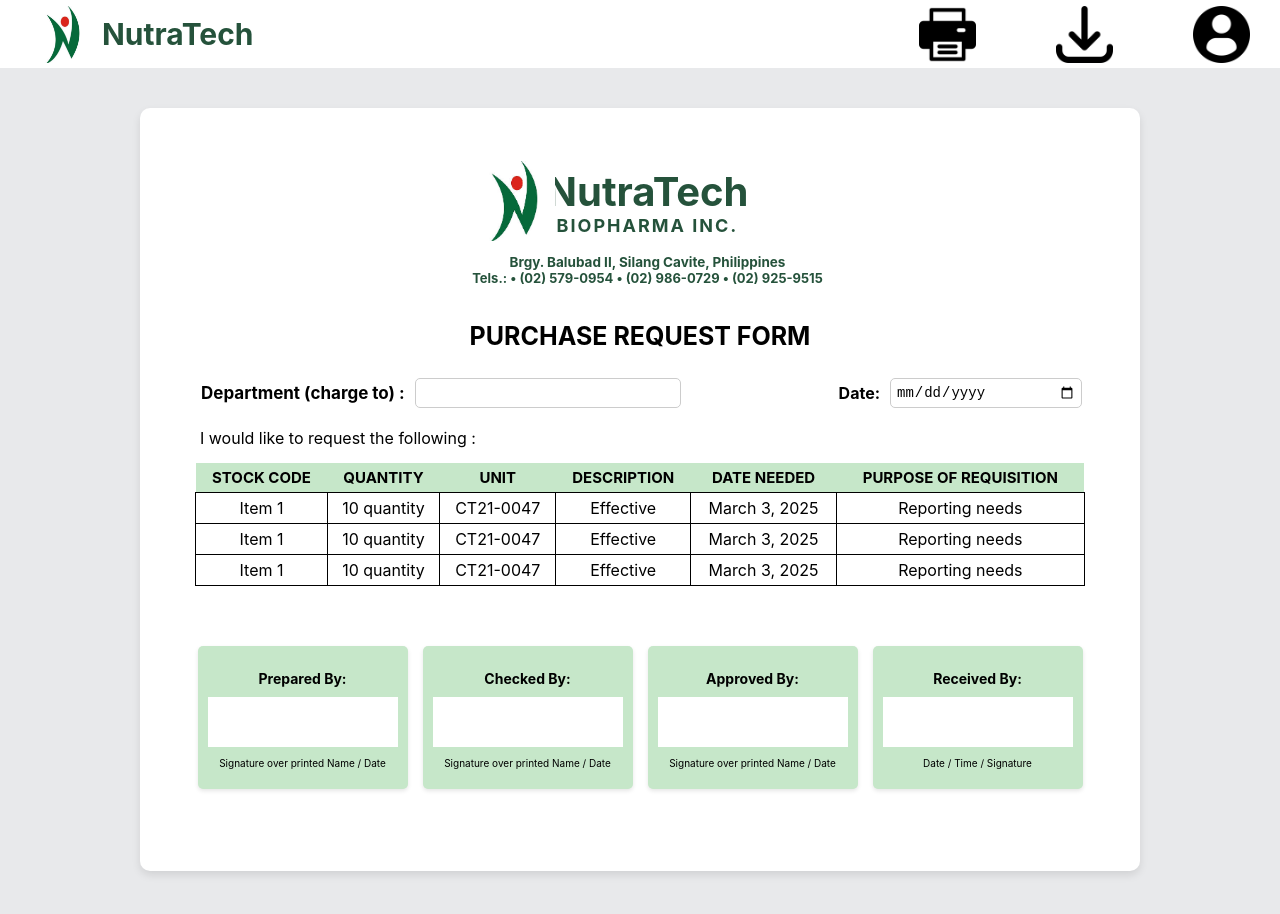
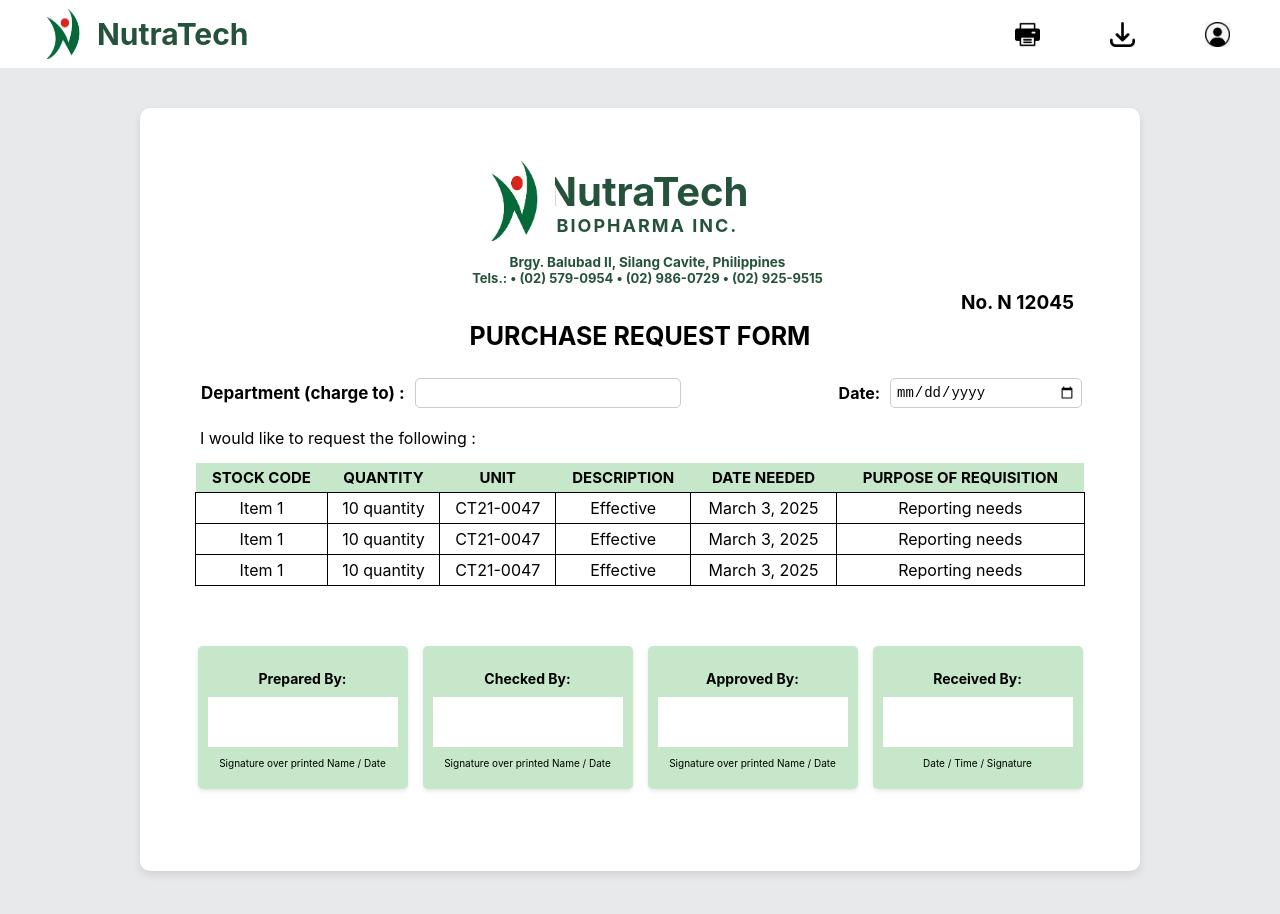
Before and after one commit to HaroldDinglasan/Nutra-Web-Frontend, a React (Create React App) app: page /request/form in a window 1280 px wide. Shown: the top 914 px of the page. Built offline with nearby package versions, Linux system fonts and the light colour scheme.

Commit message:
Modified Request Form

```diff
--- a/src/pages/RequestForm.jsx
+++ b/src/pages/RequestForm.jsx
@@ -1,7 +1,7 @@
 import React from "react";
 import "../styles/RequestForm.css";
 import logo from "../assets/logo.jpg";
-import userLogo from "../assets/profile-user.png";
+import userLogo from "../assets/user-icon.png";
 import downloadLogo from "../assets/downloads.png";
 import printLogo from "../assets/printing.png";
 
@@ -14,15 +14,12 @@
                     <img src={logo} alt="Company Logo" />
                     <label className="nav-bar-label">NutraTech</label>
                 </div>
-
                 <div className="nav-icons">
                     <img src={printLogo} alt="Print Logo" />
                     <img src={downloadLogo} alt="Download Logo" />
                     <img src={userLogo} alt="User Logo" />
                 </div>
-
             </div>
-
 
             <div className="form-container">
 
@@ -41,6 +38,9 @@
                     </div>
 
                     <div className="form-header">
+                        <div className="number-code-label">
+                            <label>No. N 12045</label>
+                        </div>
                         <h1 className="header-one-label">PURCHASE REQUEST FORM</h1>
                     </div>
 
@@ -54,7 +54,6 @@
                             <label className="date-label">Date:</label>
                             <input type="date" id="date" className="date-input" required />
                         </div>
-
                     </div>
 
                     <div className="following-label">
--- a/src/styles/RequestForm.css
+++ b/src/styles/RequestForm.css
@@ -39,11 +39,22 @@
     margin-left: 15px;
 }
 
-.form-header{
+.form-header {
     display: flex;
     flex-direction: column;
     align-items: center;
     text-align: center;
+    position: relative;
+}
+
+.number-code-label {
+    position: absolute;
+    top: 0;
+    right: 0;
+    font-size: 19px;
+    font-weight: bold;
+    padding: 50px 34px;
+    border-radius: 5px;
 }
 
 .table-container {
@@ -182,15 +193,16 @@
 
 .nav-icons{
     display: flex;
-    gap: 15px;
     margin-left: auto;
+    gap: -10px;
+
 }
 
 .nav-icons img {
-    width: 10px; /* Adjust icon size */
-    height: auto;
+    width: 25px;
+    height: 25px;
     cursor: pointer;
-    margin-right: 50px;
+    margin-right: 70px;
 }
 
 
@@ -268,19 +280,21 @@
 
 .nav-bar-logo {
     display: flex;
-    align-items: center; /* Align image and label vertically */
-    gap: 10px; /* Space between logo and label */
+    align-items: center;
+    gap: 15px;
 }
 
 
-.nav-bar-container img{
+.nav-bar-logo img{
     width: 57px;
-    height: auto;
+    height: 50px;
     margin-left: 15px;
 }
+
 
 .nav-bar-label{
     font-size: 30px;
     color: #25523B;
     font-weight: bold;
+    margin-left: -10px;
 }
```
Also changed, not shown: src/assets/profile-user.png (deleted), src/assets/user-icon.png (added).
